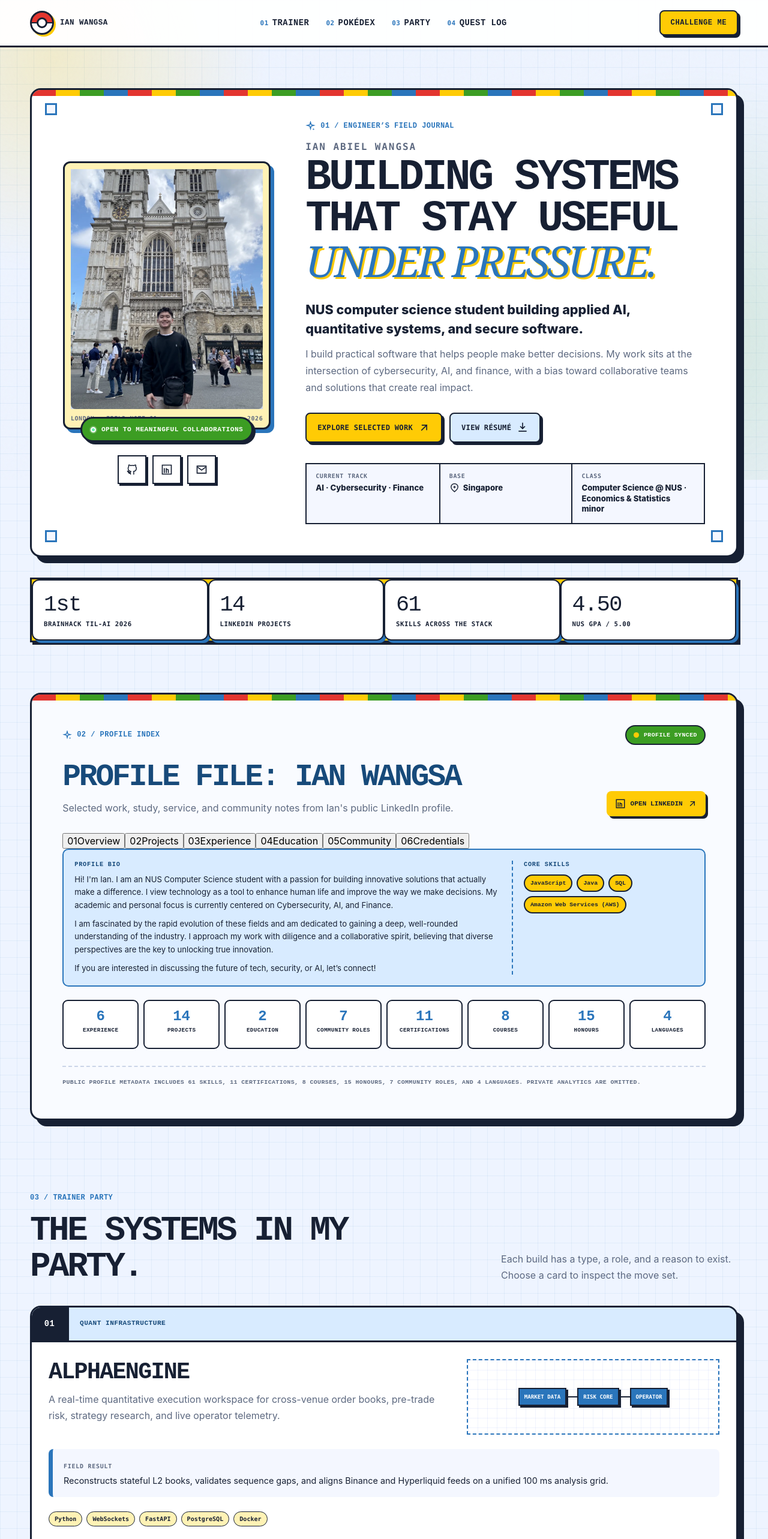
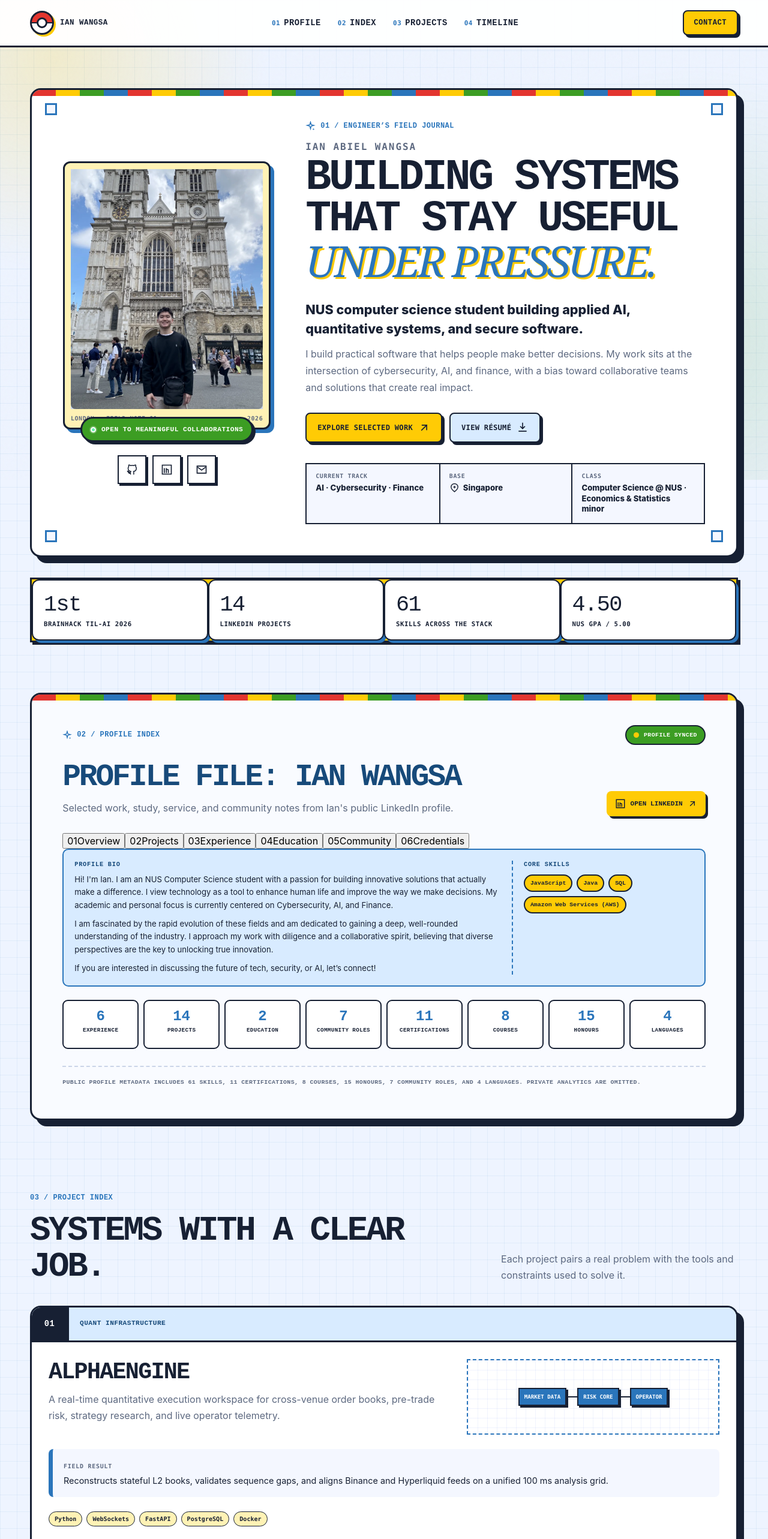
Before and after one commit to Manutd1234/Personal-Website, a React (Vite) app: page / in a window 1280 px wide. Shown: the top 2566 px of the page at 60% size. Built offline with nearby package versions, Linux system fonts and the light colour scheme.

Commit message:
Use neutral portfolio language
Replace branded game terminology with profile, project, timeline, toolkit, and contact labels while preserving the visual direction.

```diff
--- a/src/components/Archive.jsx
+++ b/src/components/Archive.jsx
@@ -95,8 +95,8 @@ export default function Archive() {
     <section className="content-section section-shell" id="experience" aria-labelledby="archive-title">
       <div className="section-heading archive-heading">
         <div>
-          <p className="eyebrow">04 / QUEST LOG</p>
-          <h2 id="archive-title">Built across different regions.</h2>
+          <p className="eyebrow">04 / TIMELINE</p>
+          <h2 id="archive-title">Built across different kinds of pressure.</h2>
         </div>
         <p>
           From product engineering to quantitative finance, student leadership, and service, the common thread is
--- a/src/components/Contact.jsx
+++ b/src/components/Contact.jsx
@@ -7,7 +7,7 @@ export default function Contact() {
       <div className="contact-card">
         <div>
           <p className="eyebrow">07 / OPEN CHANNEL</p>
-          <h2 id="contact-title">Ready for a new challenge?</h2>
+          <h2 id="contact-title">Have a difficult system to make simpler?</h2>
           <p>
             I’m always glad to compare notes on quantitative engineering, applied AI, product infrastructure,
             or ambitious student projects.
--- a/src/components/ProjectGrid.jsx
+++ b/src/components/ProjectGrid.jsx
@@ -57,11 +57,11 @@ export default function ProjectGrid() {
     <section className="content-section section-shell" id="builds" aria-labelledby="builds-title">
       <div className="section-heading">
         <div>
-          <p className="eyebrow">03 / TRAINER PARTY</p>
-          <h2 id="builds-title">The systems in my party.</h2>
+          <p className="eyebrow">03 / PROJECT INDEX</p>
+          <h2 id="builds-title">Systems with a clear job.</h2>
         </div>
         <p>
-          Each build has a type, a role, and a reason to exist. Choose a card to inspect the move set.
+          Each project pairs a real problem with the tools and constraints used to solve it.
         </p>
       </div>
 
--- a/src/components/SiteHeader.jsx
+++ b/src/components/SiteHeader.jsx
@@ -1,8 +1,8 @@
 const navigation = [
-  { label: 'Trainer', href: '#profile' },
-  { label: 'Pokédex', href: '#pokedex' },
-  { label: 'Party', href: '#builds' },
-  { label: 'Quest log', href: '#experience' },
+  { label: 'Profile', href: '#profile' },
+  { label: 'Index', href: '#pokedex' },
+  { label: 'Projects', href: '#builds' },
+  { label: 'Timeline', href: '#experience' },
 ];
 
 export default function SiteHeader() {
@@ -27,7 +27,7 @@ export default function SiteHeader() {
         </nav>
 
         <a className="header-cta" href="#contact">
-          Challenge me
+          Contact
         </a>
       </div>
     </header>
--- a/src/components/Toolkit.jsx
+++ b/src/components/Toolkit.jsx
@@ -5,8 +5,8 @@ export default function Toolkit() {
   return (
     <section className="content-section section-shell toolkit-section" aria-labelledby="toolkit-title">
       <div className="toolkit-intro">
-        <p className="eyebrow">05 / MOVE SET & BADGES</p>
-        <h2 id="toolkit-title">Choose the right move.</h2>
+        <p className="eyebrow">05 / TOOLKIT & CREDENTIALS</p>
+        <h2 id="toolkit-title">A practical stack, clearly explained.</h2>
         <p>
           I pick the smallest stack that can carry the operational load, then make its assumptions visible and
           testable.
```
